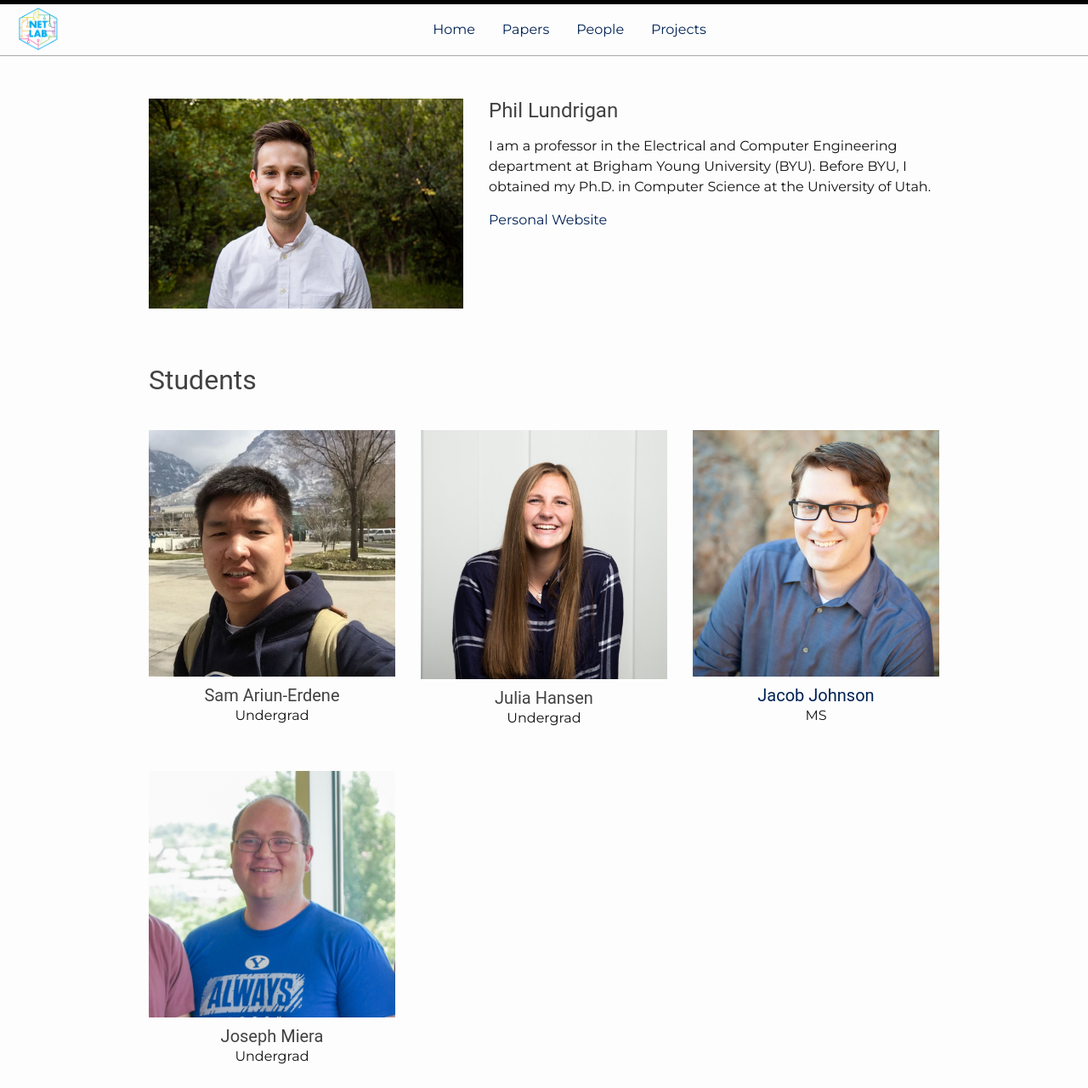
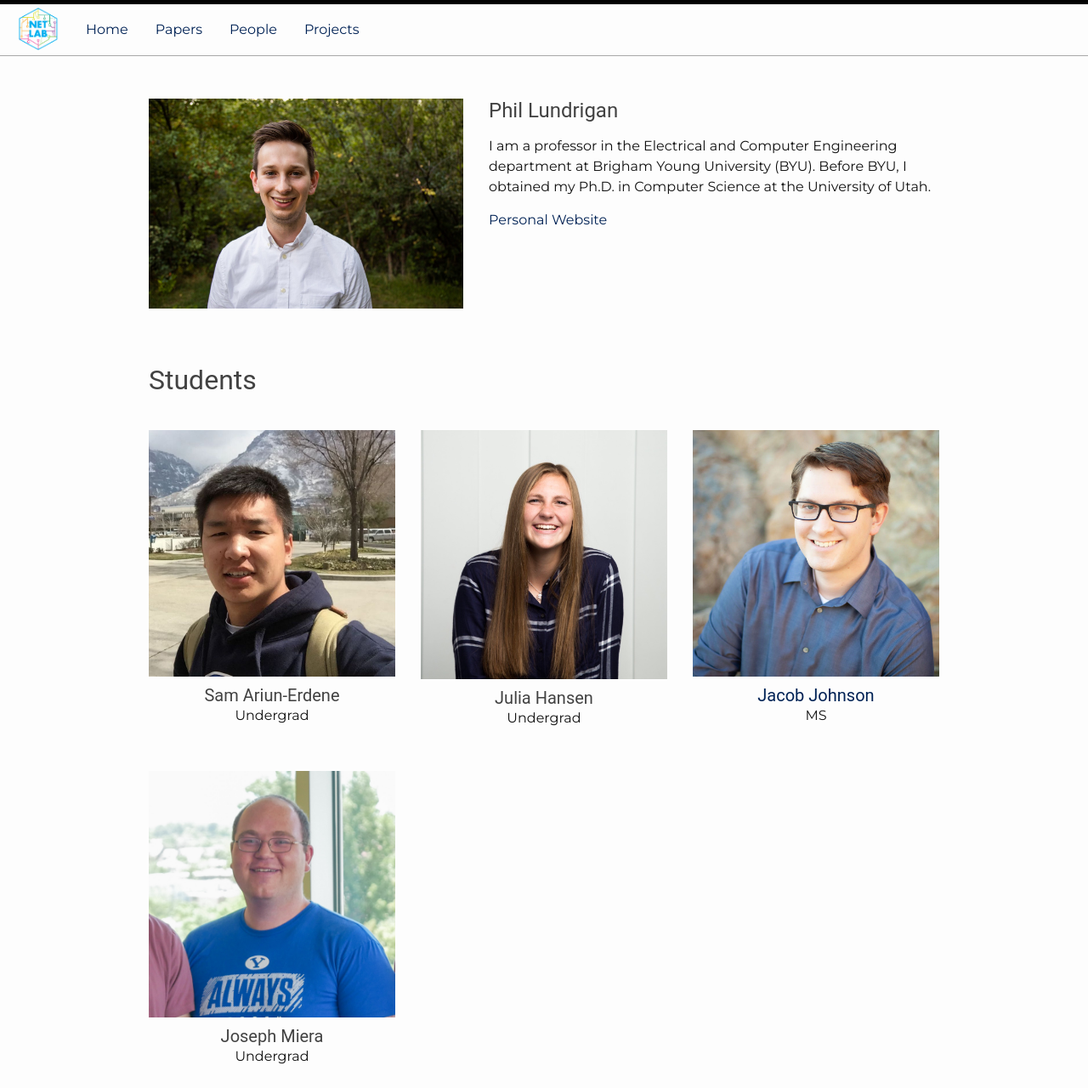
Before and after one commit to NET-BYU/NET-BYU.github.io, a Jekyll site: the page built from pages/people.html, in a window 1280 px wide. Shown: the whole page at 85% size. Built offline with Jekyll 4.4.1, drawn with Linux system fonts in a browser that asks for light colours; nearby versions of some CDN libraries.

Commit message:
Fix nav for smaller screens

```diff
--- a/_includes/nav.html
+++ b/_includes/nav.html
@@ -1,10 +1,12 @@
 <header class="site-header">
   <nav>
     <div class="logo">
-        <img class="logo img-fluid" src="/images/NET Lab Logo@3x.png">
+        <a href="/">
+          <img class="logo img-fluid" src="/images/NET Lab Logo@3x.png">
+        </a>
     </div>
 
-    <ul class="nav justify-content-center">
+    <ul class="nav">
         <a class="nav-link" href="/">Home</a>
         {% for my_page in site.pages %}
           {% if my_page.title %}
--- a/_sass/_nav.scss
+++ b/_sass/_nav.scss
@@ -1,3 +1,18 @@
+.nav {
+    padding-left: 25px;
+}
+
+@media (max-width: 575.98px) {
+    .nav {
+        padding-left: 10px;
+    }
+
+    .nav-link {
+        padding: .5rem .8rem;
+    }
+}
+
+
 .site-header {
     padding: 10px 0;
     margin-bottom: 50px;
```
